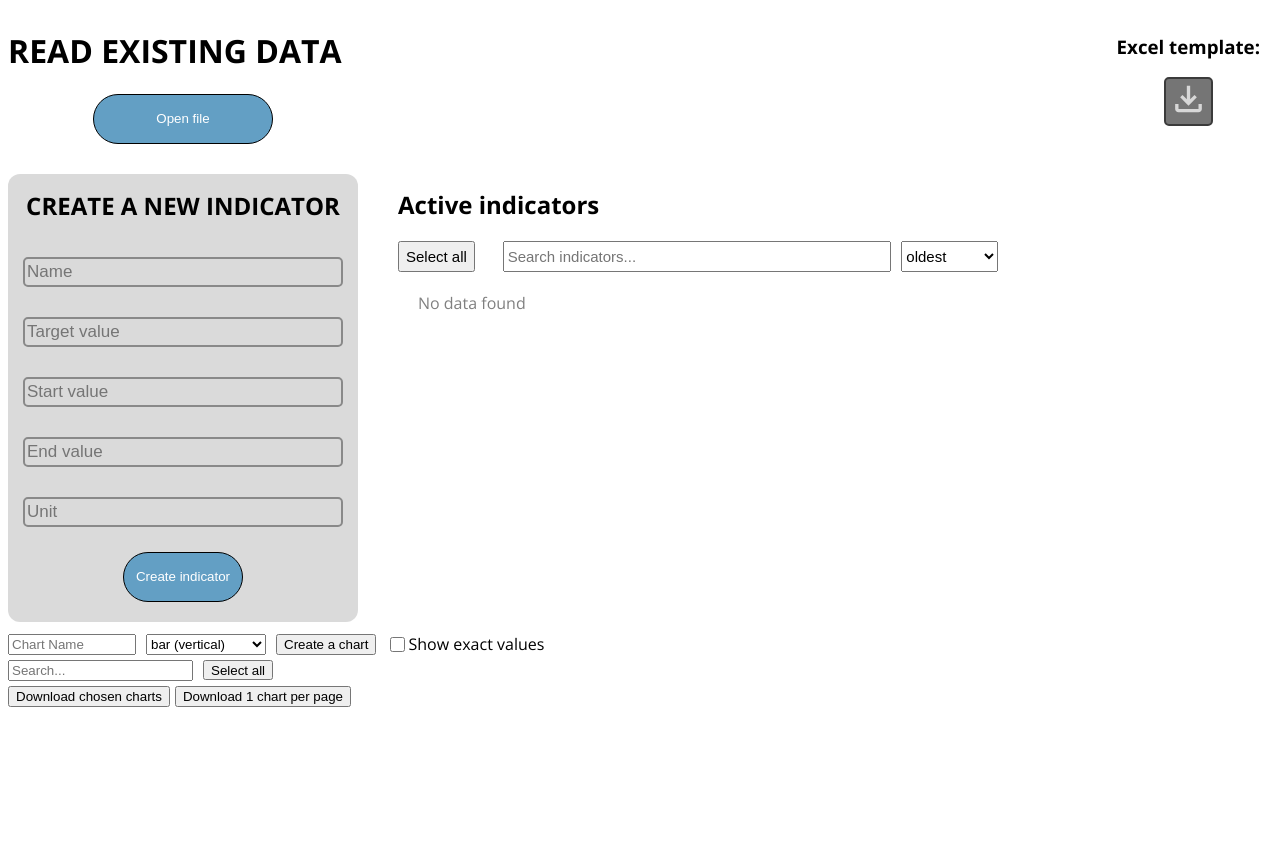
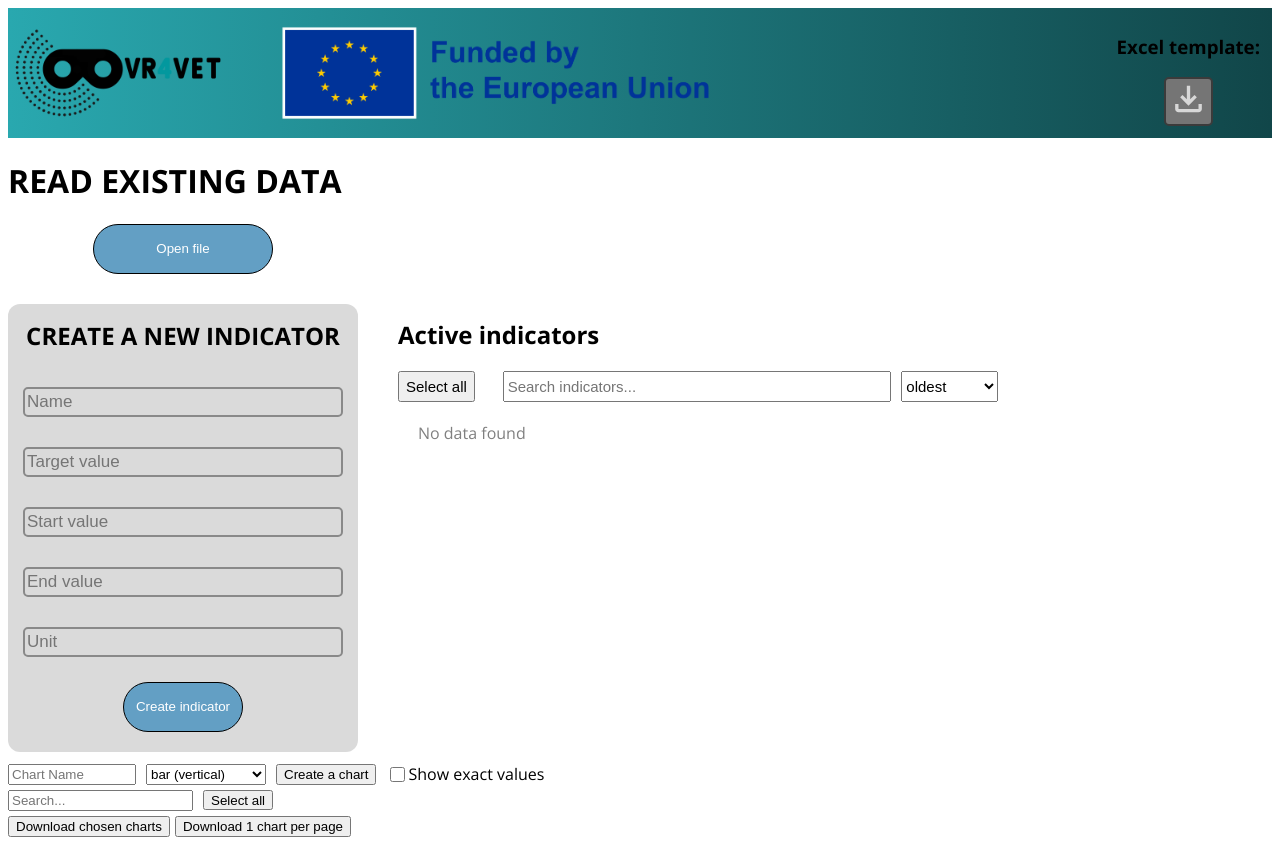
Before and after one commit to Dulme8556/digipalvelut-projekti, a SvelteKit app in the folder digipalvelut-projekti/: page / in a window 1280 px wide. Before the commit the page ends 800 px from the top, so only its background shows below. Built offline with nearby package versions, Linux system fonts and the light colour scheme.

Commit message:
header (sketch, will probably be changed)

```diff
--- a/digipalvelut-projekti/src/components/app.svelte
+++ b/digipalvelut-projekti/src/components/app.svelte
@@ -17,6 +17,10 @@
 </script>
 
 <div class="website">
+    <div class="credit">
+        <img class="vr4vet_logo" src="./images/VR4VET_LOGO_DOTS_trnsprnt_Turquoise.png">
+        <img class="eu_union" src="./images/EN_FundedbytheEU_RGB_POS.png">
+    </div>
     <div class="main__functions">
         <div style='display:flex;'>
             <AddNew />
@@ -40,4 +44,47 @@
         flex-direction: column;
         justify-content: space-between;
     }
+
+    .credit,
+    .credit * {
+      box-sizing: border-box;
+    }
+    .credit {
+      display:flex;
+      align-items:center;
+      background: linear-gradient(
+       90deg,
+       rgba(41, 168, 175, 1) 0%,
+       rgba(17, 70, 73, 1) 100%
+      );
+      height: 130px;
+      position: relative;
+    }
+
+    .vr4vet_logo,
+    .vr4vet_logo * {
+      box-sizing: border-box;
+    }
+    .vr4vet_logo {
+      width: 220px;
+      margin-right:50px;
+      height: 100px;
+      position: relative;
+      object-fit: cover;
+      aspect-ratio: 220/100;
+    }
+
+    .eu_union,
+    .eu_union * {
+      box-sizing: border-box;
+    }
+    .eu_union {
+      height: 100px;
+      position: relative;
+      object-fit: cover;
+      aspect-ratio: 448.63/100;
+    }
+
+
+
 </style>
```
Also changed, not shown: digipalvelut-projekti/static/images/EN_FundedbytheEU_RGB_POS.png (added), digipalvelut-projekti/static/images/VR4VET_LOGO_DOTS_trnsprnt_Turquoise.png (added).
